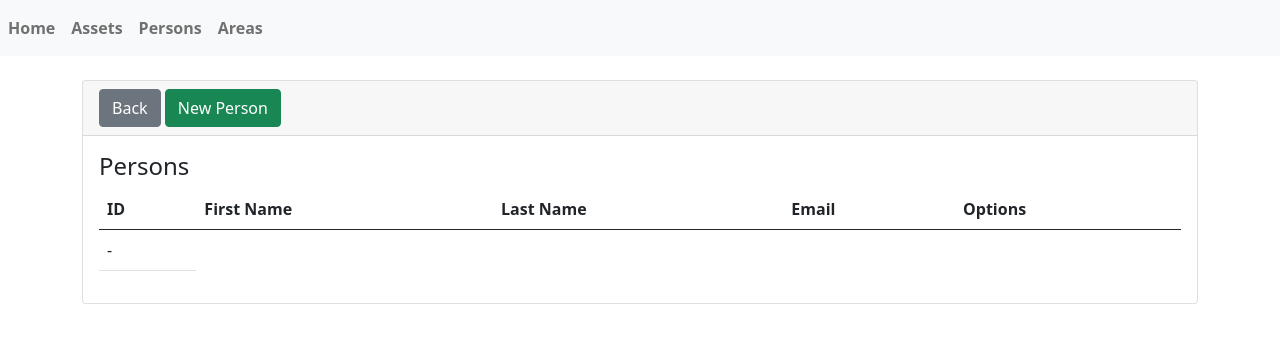
After one commit to Juandd5/django-project, a Django app: page /assetsapp/persons/ in a window 1280 px wide. The commit adds this page. Shown: the top 343 px of the page. Run offline with Django 4.2, Linux system fonts and the light colour scheme; data that the repository does not hold is empty; some libraries are stand-ins or nearby versions.

Commit message:
Listing all persons

```diff
--- a/assetsapp/templates/assetsapp/asset.html
+++ b/assetsapp/templates/assetsapp/asset.html
@@ -48,7 +48,7 @@
     <div class="col-sm-12 col-md-6 col-lg-9 col-xl-9">
         <div class="card">
             <div class="card-header">
-                <a class="btn btn-success" href="{% url 'assetsapp:asset_create' %}" role="button">Add new asset</a>
+                <a class="btn btn-success" href="{% url 'assetsapp:asset_create' %}" role="button">New Asset</a>
             </div>
             <div class="card-body">
                 <h4 class="card-title">Fixed Assets</h4>
--- /dev/null
+++ b/assetsapp/templates/assetsapp/person.html
@@ -0,0 +1,43 @@
+{% extends 'base.html' %}
+
+{% block title %} Person {% endblock  %}
+
+{% block content %}
+<div class="card">
+    <div class="card-header">
+        <a class="btn btn-secondary" href="{% url 'assetsapp:assets' %}" role="button">Back</a>
+        <a class="btn btn-success" href="#" role="button">New Person</a>
+    </div>
+    <div class="card-body">
+        <h4 class="card-title">Persons</h4>
+        <table class="table">
+            <thead>
+                <tr>
+                    <th>ID</th>
+                    <th>First Name</th>
+                    <th>Last Name</th>
+                    <th>Email</th>
+                    <th>Options</th>
+                </tr>
+            </thead>
+            <tbody>
+                {% for person in persons %}
+                    <tr>
+                        <td>{{ person.id }}</td>
+                        <td>{{ person.first_name }}</td>
+                        <td>{{ person.last_name }}</td>
+                        <td>{{ person.email|default_if_none:'---------' }}</td>
+                        <td>
+                            <a class="btn btn-primary" href="#" role="button">Update</a>
+                            <a class="btn btn-danger" href="#" role="button">Delete</a>
+                        </td>
+                    </tr>
+                {% empty %}
+                    <tr><td>-</td></tr>
+                {% endfor %}
+            </tbody>
+        </table>
+
+    </div>
+</div>
+{% endblock  %}
--- a/assetsapp/templates/base.html
+++ b/assetsapp/templates/base.html
@@ -18,7 +18,7 @@
   	  	  	<div class="nav navbar-nav">
   	  	  	  	<a class="nav-item nav-link" href="{% url 'assetsapp:index' %}"><strong> Home </strong></a>
   	  	  	  	<a class="nav-item nav-link" href="{% url 'assetsapp:assets' %}"><strong> Assets </strong></a>
-  	  	  	  	<a class="nav-item nav-link" href="#"><strong> Persons </strong></a>
+  	  	  	  	<a class="nav-item nav-link" href="{% url 'assetsapp:persons' %}"><strong> Persons </strong></a>
   	  	  	  	<a class="nav-item nav-link" href="#"><strong> Areas </strong></a>
   	  	  	</div>
   	  	</nav>
--- a/assetsapp/urls.py
+++ b/assetsapp/urls.py
@@ -9,4 +9,5 @@ urlpatterns = [
     path('assets/<int:pk>', views.AssetDetail.as_view(), name="asset_detail"),
     path('assets/new/', views.AssetCreate.as_view(), name='asset_create'),
     path('assets/<int:pk>/update/', views.AssetUpdate.as_view(), name='asset_update'),
+    path('persons/', views.PersonView.as_view(), name='persons'),
 ]
--- a/assetsapp/views.py
+++ b/assetsapp/views.py
@@ -5,7 +5,7 @@ from django.views.generic.list import ListView
 from django.views.generic.detail import DetailView
 from django.views.generic.edit import CreateView, UpdateView
 
-from .models import Asset
+from .models import Asset, Person
 from .forms import AssetCreateForm, AssetUpdateForm
 from .filters import AssetFilter
 
@@ -14,11 +14,13 @@ def index(request):
     return render(request, 'assetsapp/index.html')
 
 
-class ModelView(View):
+# Asset Views
+
+class BaseModelAssetviews(View):
     model = Asset
 
 
-class AssetView(ModelView, ListView):
+class AssetView(BaseModelAssetviews, ListView):
     template_name = 'assetsapp/asset.html'
 
     def get_context_data(self, **kwargs):
@@ -29,11 +31,11 @@ class AssetView(ModelView, ListView):
         return context
 
 
-class AssetDetail(ModelView, DetailView):
+class AssetDetail(BaseModelAssetviews, DetailView):
     template_name = 'assetsapp/asset_detail.html'
 
 
-class AssetBaseView(ModelView, View):
+class AssetBaseView(BaseModelAssetviews):
     template_name = 'assetsapp/asset_form.html'
     success_url = reverse_lazy('assetsapp:assets')
 
@@ -44,3 +46,14 @@ class AssetCreate(AssetBaseView, CreateView):
 
 class AssetUpdate(AssetBaseView, UpdateView):
     form_class = AssetUpdateForm
+
+
+# Person Views
+
+class BaseModelPersonViews(View):
+    model = Person
+
+
+class PersonView(BaseModelPersonViews, ListView):
+    template_name = 'assetsapp/person.html'
+    context_object_name = 'persons'
```
